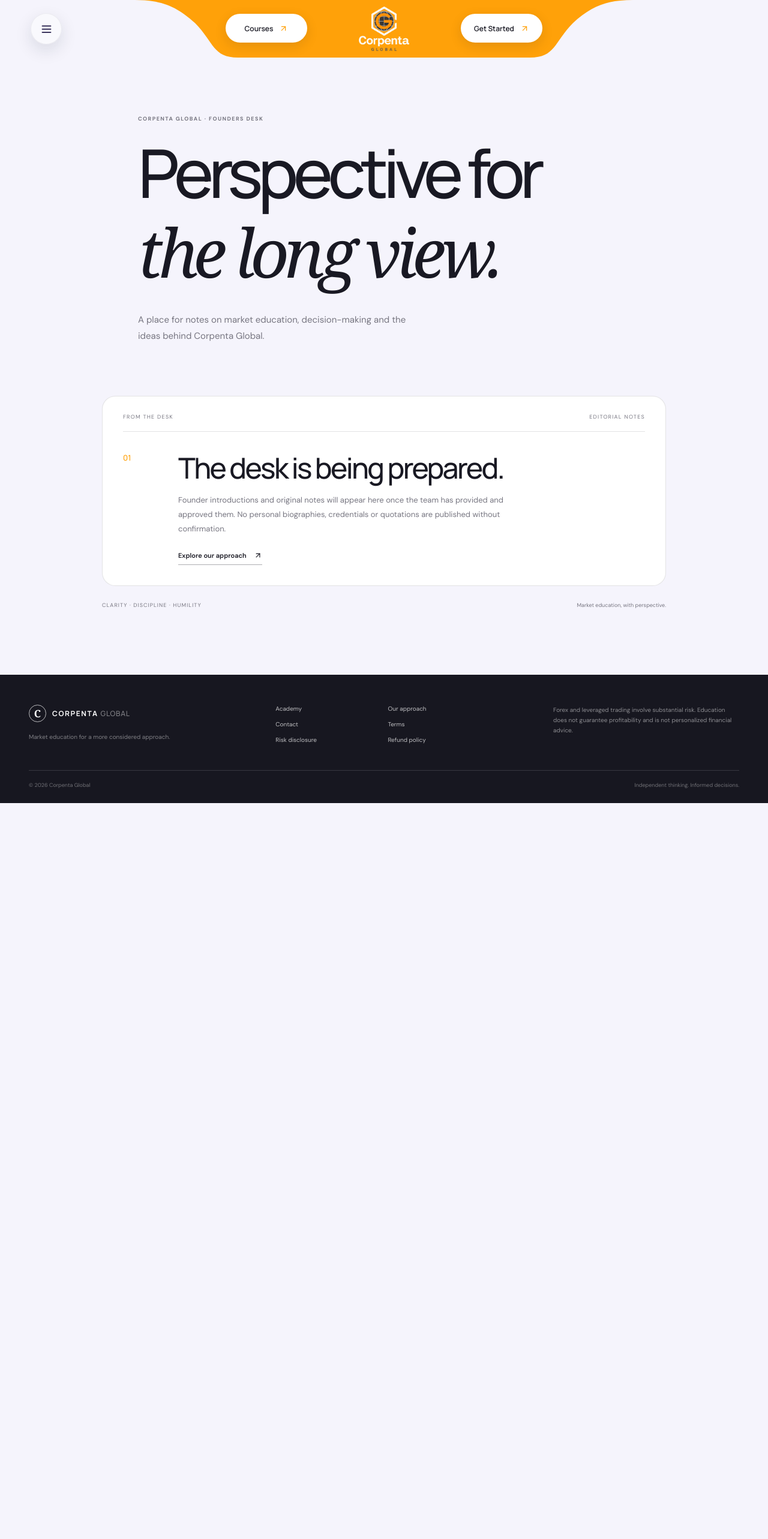
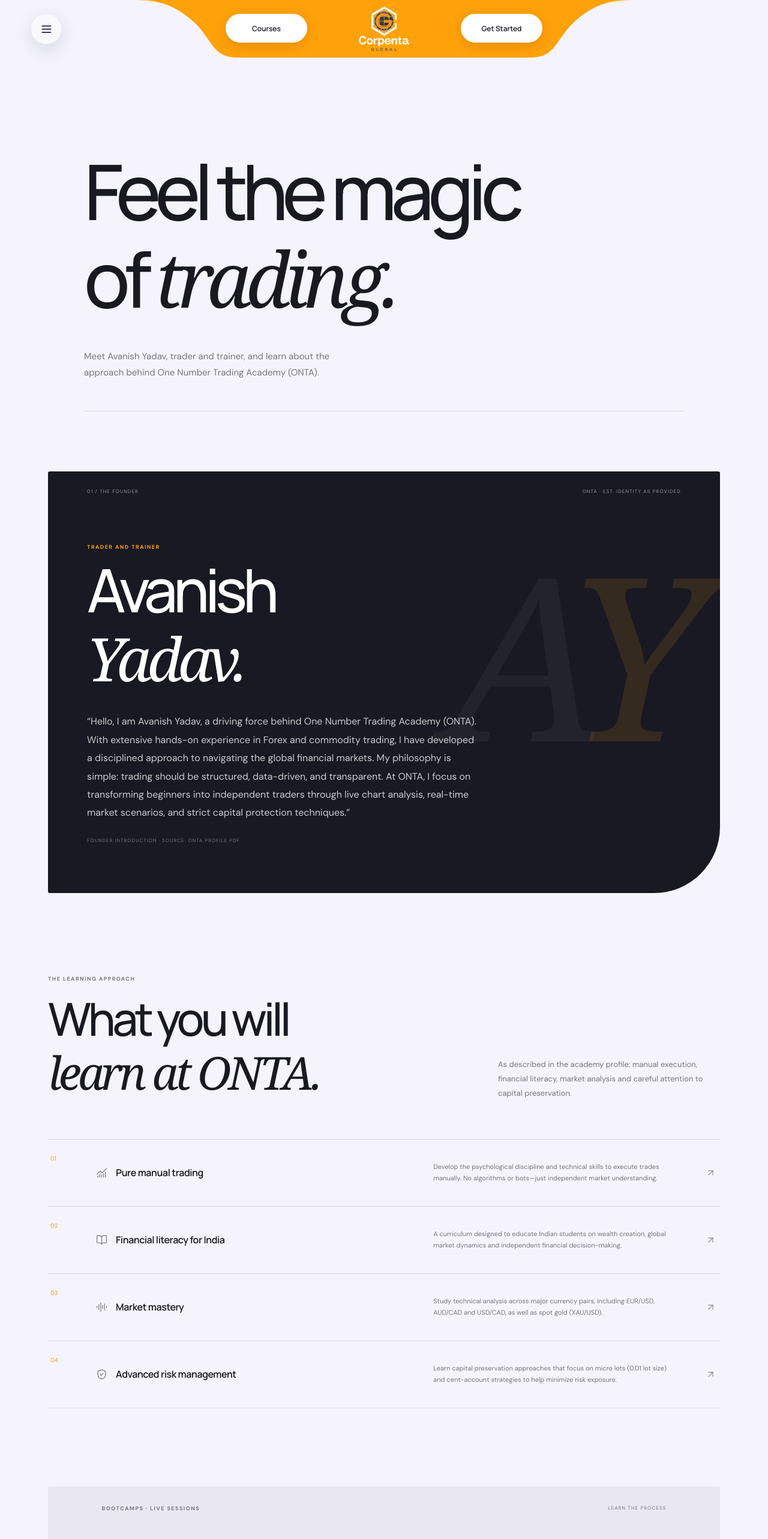
Before and after one commit to chitrodaXkrish/corpenta, a Next.js app: page /founders-desk in a window 1280 px wide. Shown: the top 2566 px of the page at 60% size. Before the commit the page ends 1339 px from the top, so only its background shows below. Built offline with nearby package versions, Linux system fonts and the light colour scheme.

Commit message:
updated hero

```diff
--- a/src/app/courses/[courseId]/page.tsx
+++ b/src/app/courses/[courseId]/page.tsx
@@ -19,6 +19,6 @@ export default async function CourseDetail({params}:{params:Promise<{courseId:st
   return <main className="page-main wrap"><Link href="/courses" className="underlined-link"><ArrowLeft size={14}/> All courses</Link><div className="page-heading"><span className="eyebrow">CORPENTA GLOBAL · ACADEMY{course.duration_label?` · ${course.duration_label.toUpperCase()}`:""}</span><h1>{course.title}</h1><p>{course.short_description}</p></div>
     {isAdmin&&!course.is_published&&<div className="course-draft-notice"><strong>Draft preview</strong><span>Only administrators can see this course until you publish it in the course editor.</span></div>}
     {course.full_description&&<section className="course-detail-copy"><h2>About this course</h2><p>{course.full_description}</p></section>}
-    <div className="locked-panel"><div><strong><LockKeyhole size={16} style={{verticalAlign:"middle",marginRight:8}}/>{course.price===null?"Enrollment details are being prepared":`${course.currency} ${Number(course.price).toLocaleString()}`}</strong><p>{course.duration_label?`Duration: ${course.duration_label}. `:""}Course access is enabled after confirmed payment and active enrollment.</p></div><Link className="button button-dark" href="/register">Register to enroll <ArrowUpRight size={14}/></Link></div>
+    <div className="locked-panel"><div><strong><LockKeyhole size={16} style={{verticalAlign:"middle",marginRight:8}}/>{course.price===null?"Enrollment details are being prepared":`${course.currency} ${Number(course.price).toLocaleString()}`}</strong><p>{course.duration_label?`Duration: ${course.duration_label}. `:""}Course access is enabled after confirmed payment and active enrollment.</p></div><Link className="button button-dark" href="/register">Register to enroll</Link></div>
   </main>;
 }
--- a/src/app/founders-desk/page.tsx
+++ b/src/app/founders-desk/page.tsx
@@ -1,17 +1,45 @@
 import Link from "next/link";
-import {ArrowUpRight} from "lucide-react";
+import {ArrowUpRight,AudioLines,BookOpen,ChartNoAxesCombined,ShieldCheck} from "lucide-react";
+
+const principles=[
+  {number:"01",title:"Pure manual trading",icon:ChartNoAxesCombined,copy:"Develop the psychological discipline and technical skills to execute trades manually. No algorithms or bots—just independent market understanding."},
+  {number:"02",title:"Financial literacy for India",icon:BookOpen,copy:"A curriculum designed to educate Indian students on wealth creation, global market dynamics and independent financial decision-making."},
+  {number:"03",title:"Market mastery",icon:AudioLines,copy:"Study technical analysis across major currency pairs, including EUR/USD, AUD/CAD and USD/CAD, as well as spot gold (XAU/USD)."},
+  {number:"04",title:"Advanced risk management",icon:ShieldCheck,copy:"Learn capital preservation approaches that focus on micro lots (0.01 lot size) and cent-account strategies to help minimize risk exposure."},
+];
 
 export default function FoundersDeskPage(){
   return <main className="page-main wrap founders-desk-page">
-    <div className="founders-desk-heading">
-      <span className="eyebrow">CORPENTA GLOBAL · FOUNDERS DESK</span>
-      <h1>Perspective for<br/><em>the long view.</em></h1>
-      <p>A place for notes on market education, decision-making and the ideas behind Corpenta Global.</p>
-    </div>
-    <section className="founders-desk-note" aria-labelledby="founders-desk-note-title">
-      <div className="founders-desk-note-meta"><span>FROM THE DESK</span><span>EDITORIAL NOTES</span></div>
-      <div className="founders-desk-note-body"><span className="founders-desk-index">01</span><div><h2 id="founders-desk-note-title">The desk is being prepared.</h2><p>Founder introductions and original notes will appear here once the team has provided and approved them. No personal biographies, credentials or quotations are published without confirmation.</p><Link className="underlined-link" href="/about">Explore our approach <ArrowUpRight size={14}/></Link></div></div>
+    <header className="founders-desk-heading">
+      <h1>Feel the magic<br/>of <em>trading.</em></h1>
+      <p>Meet Avanish Yadav, trader and trainer, and learn about the approach behind One Number Trading Academy (ONTA).</p>
+    </header>
+
+    <section className="founders-desk-founder" aria-labelledby="founder-name">
+      <div className="founders-desk-founder-index"><span>01 / THE FOUNDER</span><span>ONTA · EST. IDENTITY AS PROVIDED</span></div>
+      <div className="founders-desk-founder-copy">
+        <span className="eyebrow">TRADER AND TRAINER</span>
+        <h2 id="founder-name">Avanish<br/><em>Yadav.</em></h2>
+        <p>“Hello, I am Avanish Yadav, a driving force behind One Number Trading Academy (ONTA). With extensive hands-on experience in Forex and commodity trading, I have developed a disciplined approach to navigating the global financial markets. My philosophy is simple: trading should be structured, data-driven, and transparent. At ONTA, I focus on transforming beginners into independent traders through live chart analysis, real-time market scenarios, and strict capital protection techniques.”</p>
+        <span className="founders-desk-attribution">FOUNDER INTRODUCTION · SOURCE: ONTA PROFILE PDF</span>
+      </div>
+      <div className="founders-desk-founder-mark" aria-hidden="true">A<span>Y</span></div>
     </section>
-    <div className="founders-desk-footer"><span>CLARITY · DISCIPLINE · HUMILITY</span><span>Market education, with perspective.</span></div>
+
+    <section className="founders-desk-principles" aria-labelledby="founders-desk-principles-title">
+      <div className="founders-desk-section-heading"><div><span className="eyebrow">THE LEARNING APPROACH</span><h2 id="founders-desk-principles-title">What you will<br/><em>learn at ONTA.</em></h2></div><p>As described in the academy profile: manual execution, financial literacy, market analysis and careful attention to capital preservation.</p></div>
+      <div className="founders-desk-principle-list">{principles.map(item=>{const Icon=item.icon;return <article key={item.number}><span className="founders-desk-principle-number">{item.number}</span><div className="founders-desk-principle-title"><Icon size={19} strokeWidth={1.5}/><h3>{item.title}</h3></div><p>{item.copy}</p><ArrowUpRight className="founders-desk-principle-arrow" size={17}/></article>})}</div>
+    </section>
+
+    <section className="founders-desk-live">
+      <div className="founders-desk-live-top"><span className="eyebrow">BOOTCAMPS · LIVE SESSIONS</span><span>LEARN THE PROCESS</span></div>
+      <h2>Understand the concepts.<br/>Observe the market<br/><em>as it moves.</em></h2>
+      <p>ONTA describes its approach as real-time market execution and hands-on mentorship. Through its bootcamps, students build a foundational understanding of markets. Regular live trading meetings then focus on current conditions, potential setups and manual trade execution, with the stated aim of helping students develop independent understanding.</p>
+      <div className="founders-desk-live-foot"><span>ACADEMY DESCRIPTION · SOURCE: ONTA PROFILE PDF</span><span>Education only · no outcome is promised</span></div>
+    </section>
+
+    <section className="founders-desk-contact"><div><span className="eyebrow">CONTINUE THE CONVERSATION</span><h2>Begin with a<br/><em>better question.</em></h2><p>Explore the academy or contact the team for current program information.</p></div><div className="founders-desk-contact-actions"><Link className="button button-dark" href="/courses">Explore courses</Link><a className="underlined-link" href="mailto:avanish111yadav@gmail.com">Contact the founder <ArrowUpRight size={14}/></a></div></section>
+
+    <p className="founders-desk-risk">Forex and leveraged trading involve substantial financial risk. Educational material is not personalized financial advice and does not guarantee profitability. The experience and approach above are presented as statements from the supplied academy profile and are not independently verified.</p>
   </main>;
 }
--- a/src/components/site-header.tsx
+++ b/src/components/site-header.tsx
@@ -1,6 +1,5 @@
 import Image from "next/image";
 import Link from "next/link";
-import {ArrowUpRight} from "lucide-react";
 
 export function SiteHeader(){
   return <header className="site-header site-header-shape-only">
@@ -8,7 +7,7 @@ export function SiteHeader(){
       <path d="M310 0H690C723 0 721 29 746 67C770 100 790 112 824 112H176C210 112 230 100 254 67C279 29 277 0 310 0Z"/>
     </svg>
     <Link className="header-logo-badge" href="/" aria-label="Corpenta Global home"><Image src="/logo.png" alt="" width={393} height={350} priority/></Link>
-    <Link className="header-get-started header-courses" href="/courses">Courses <ArrowUpRight size={15} aria-hidden="true"/></Link>
-    <Link className="header-get-started" href="/register">Get Started <ArrowUpRight size={15} aria-hidden="true"/></Link>
+    <Link className="header-get-started header-courses" href="/courses">Courses</Link>
+    <Link className="header-get-started" href="/register">Get Started</Link>
   </header>;
 }
```
Also changed, not shown: src/app/page.tsx (+3 -4 lines), public/hero.png (added), src/app/globals.css.
